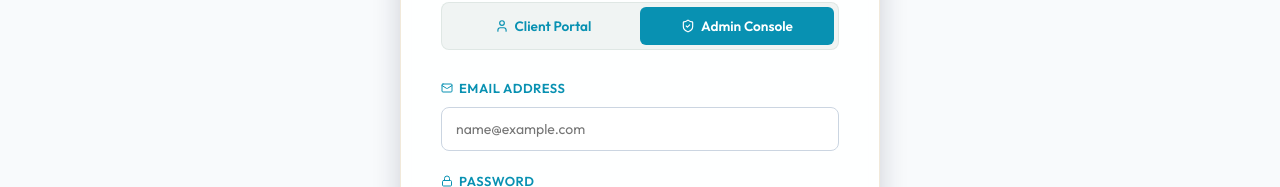
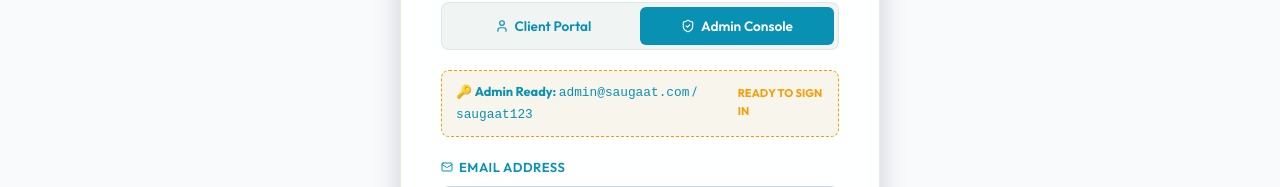
Before and after one commit to Xtertm3/Saugaat, a React (Vite) app: page /login in a window 1280 px wide. Both pictures are taken after a click on the button "Admin Console". Shown: the part 390-577 px from the top of the page. Built offline with nearby package versions, Linux system fonts and the light colour scheme; no server answers; the database is empty; a web font is replaced by a local one.

Commit message:
feat: configure ready safe admin login credentials and auto-fill helper banner on Login page

```diff
--- a/src/pages/Login.tsx
+++ b/src/pages/Login.tsx
@@ -141,12 +141,17 @@ export const Login: React.FC = () => {
           backgroundColor: 'rgba(31, 77, 58, 0.06)',
           padding: '4px',
           borderRadius: 'var(--radius-md)',
-          marginBottom: '28px',
+          marginBottom: '20px',
           border: '1px solid rgba(31, 77, 58, 0.08)'
         }}>
           <button
             type="button"
-            onClick={() => { setAuthRole('user'); setMessage(null); }}
+            onClick={() => {
+              setAuthRole('user');
+              setMessage(null);
+              if (email === 'admin@saugaat.com') setEmail('');
+              if (password === 'saugaat123') setPassword('');
+            }}
             style={{
               flex: 1,
               padding: '10px 0',
@@ -166,7 +171,12 @@ export const Login: React.FC = () => {
           </button>
           <button
             type="button"
-            onClick={() => { setAuthRole('admin'); setMessage(null); }}
+            onClick={() => {
+              setAuthRole('admin');
+              setMessage(null);
+              setEmail('admin@saugaat.com');
+              setPassword('saugaat123');
+            }}
             style={{
               flex: 1,
               padding: '10px 0',
@@ -185,6 +195,25 @@ export const Login: React.FC = () => {
             <ShieldCheck size={14} /> Admin Console
           </button>
         </div>
+
+        {/* Ready Admin Info Banner */}
+        {authRole === 'admin' && (
+          <div style={{
+            padding: '10px 14px',
+            backgroundColor: 'rgba(200, 169, 107, 0.12)',
+            border: '1px dashed var(--secondary-color)',
+            borderRadius: 'var(--radius-md)',
+            marginBottom: '20px',
+            fontSize: '0.8rem',
+            color: 'var(--primary-color)',
+            display: 'flex',
+            alignItems: 'center',
+            justifyContent: 'space-between'
+          }}>
+            <span>🔑 <strong>Admin Ready:</strong> <code>admin@saugaat.com</code> / <code>saugaat123</code></span>
+            <span style={{ fontSize: '0.7rem', fontWeight: 'bold', color: 'var(--secondary-color)', textTransform: 'uppercase' }}>Ready to Sign In</span>
+          </div>
+        )}
 
         {/* Message Alert Box */}
         <AnimatePresence mode="wait">
```
